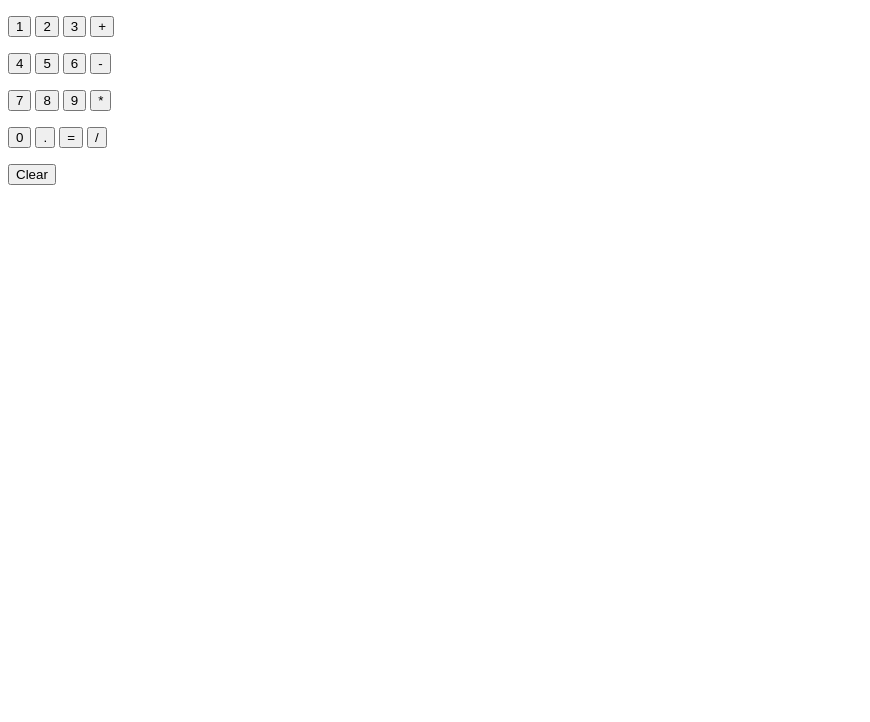
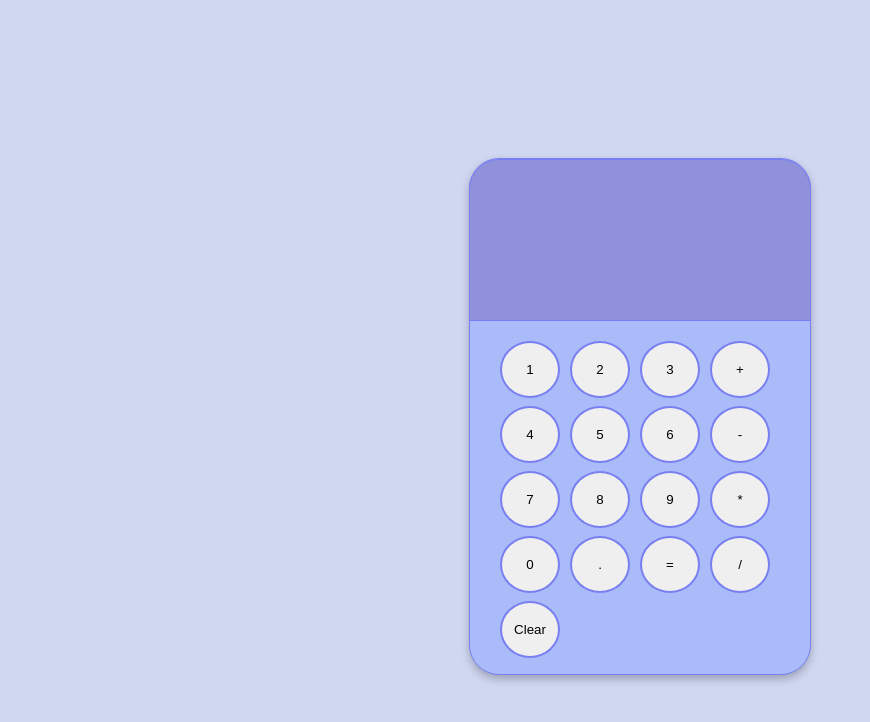
Before and after one commit to Spirit62/Calculator, a plain HTML site: page index.html in a window 1280 px wide. Shown: the whole page, without its empty margins (0-870 px from the left). Drawn offline with Linux system fonts and the light colour scheme.

Commit message:
Created basic css design for containers using flex

```diff
--- a/calculator.css
+++ b/calculator.css
@@ -0,0 +1,44 @@
+body{
+  padding:150px;
+  background-color: rgb(208, 215, 241);
+}
+
+
+.screen-container{
+  width:350px;
+  background-color: rgb(144, 145, 218);
+  display:flex;
+  justify-content: center;
+  padding:80px 15px;
+  margin-bottom: 20px;
+  max-width: 310px;
+  border-radius: 30px 30px 0px 0px;
+  border: 1px solid rgb(121, 127, 241);
+}
+
+.container{
+  display: flex;
+  background-color: rgb(169, 187, 249);
+  padding:0px 15px 8px 15px;
+  margin: auto;
+  flex-direction: column;
+  align-items: center;
+  max-width: 310px;
+  box-shadow: 0 4px 8px 0 rgba(0, 0, 0, 0.25);
+  border-radius: 30px;
+  border: 1px solid rgb(121, 127, 241);
+}
+.Row{
+ display:flex;
+ flex-direction: row;
+}
+.Number, .Special, .Operation{
+  padding:19px 20px;
+  margin-bottom: 8px;
+  margin-right: 10px;
+  width:60px;
+  display:flex;
+  justify-content: center;
+  border-radius: 50%;
+  border: 2px solid rgb(121, 127, 241);
+}
--- a/index.html
+++ b/index.html
@@ -2,90 +2,48 @@
 <html>
   <head>
     <title>Rock Paper Scissors</title>
-    <link rel="stylesheet" href="practice.css">
-    <script src="practice.js" defer></script>
+    <link rel="stylesheet" href="calculator.css">
+    <script src="calculator.js" defer></script>
   </head>
   <body>
 
-       <p>
-      <button onclick="
-        calculation('1');
-      ">1</button>
+    <div class="container">
+      <div class="screen-container">
 
-      <button onclick="
-        calculation('2');
-      ">2</button>
+      </div>
+      <div class="num-container">
+        <div class="Row">
+          <button onclick="calculation('1');" class="Number">1</button>
+          <button onclick="calculation('2');" class="Number">2</button>
+          <button onclick="calculation('3');" class="Number">3</button>
+          <button onclick="calculation('+');" class="Number">+</button>
+        </div>
 
-      <button onclick="
-        calculation('3');
-      ">3</button>
+        <div class="Row">
+          <button onclick="calculation('4');" class="Number">4</button>
+          <button onclick="calculation('5');" class="Number">5</button>
+          <button onclick="calculation('6');" class="Number">6</button>
+          <button onclick="calculation('-');" class="Operation">-</button>
+        </div>
 
-      <button onclick="
-        calculation('+');
-      ">+</button>
-    </p>
+        <div class="Row">
+          <button onclick="calculation('7');" class="Number">7</button>
+          <button onclick="calculation('8');" class="Number">8</button>
+          <button onclick="calculation('9');" class="Number">9</button>
+          <button onclick="calculation('*');" class="Operation">*</button>
+        </div>
 
-    <p>
-      <button onclick="
-        calculation('4');
-      ">4</button>
+        <div class="Row">
+          <button onclick="calculation('0');" class="Number">0</button>
+          <button onclick="calculation('.');" class="Special">.</button>
+          <button onclick="calc = eval(calc); console.log(calc);" class="Special">=</button>
+          <button onclick="calculation('/');" class="Operation">/</button>
+        </div>
 
-      <button onclick="
-       calculation('5');
-      ">5</button>
-
-      <button onclick="
-        calculation('6');
-      ">6</button>
-
-      <button onclick="
-        calculation('-');
-      ">-</button>
-    </p>
-
-    <p>
-      <button onclick="
-        calculation('7');
-      ">7</button>
-
-      <button onclick="
-        calculation('8');
-      ">8</button>
-
-      <button onclick="
-        calculation('9');
-      ">9</button>
-
-      <button onclick="
-        calculation('*');
-      ">*</button>
-    </p>
-
-    <p>
-      <button onclick="
-        calculation('0');
-      ">0</button>
-
-      <button onclick="
-        calculation('.');
-      ">.</button>
-
-      <button onclick="
-        calc = eval(calc);
-        console.log(calc);
-      ">=</button>
-
-      <button onclick="
-        calculation('/');
-      ">/</button>
-    </p>
-
-    <p>
-      <button onclick="
-        calculation('');
-      ">Clear</button>
-    </p>
-
-
+        <div class="Row">
+          <button onclick="calculation('');" class="Special">Clear</button>
+        </div>
+      </div>
+    </div>
   </body>
 </html>
```
